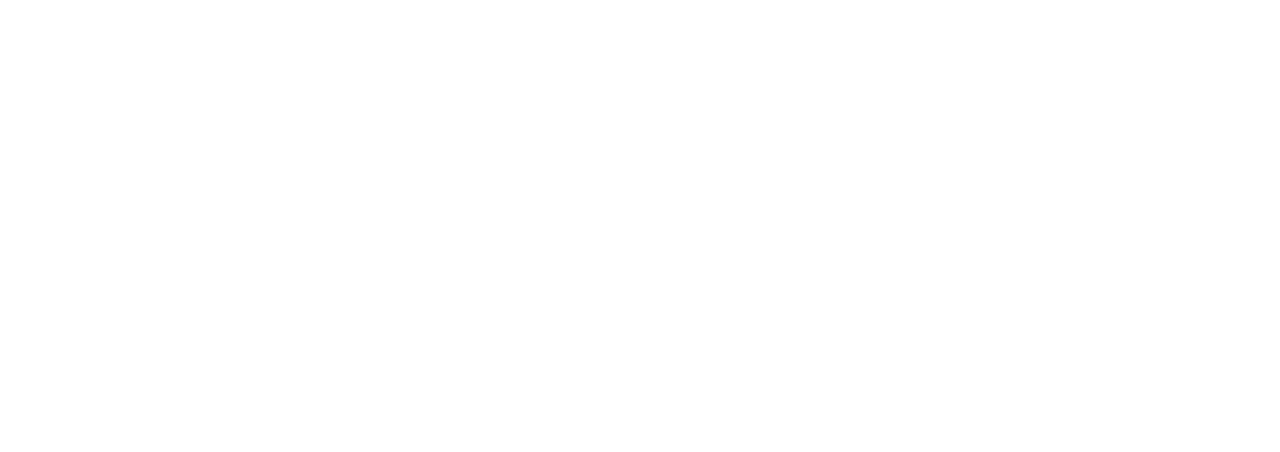
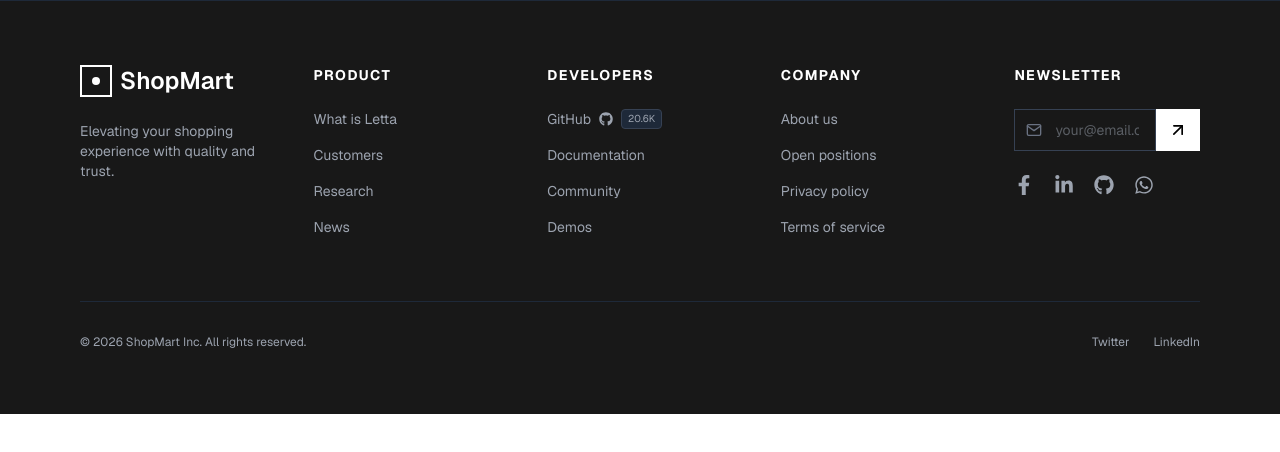
Before and after one commit to aminur-tech/shop-mart, a Next.js app: page / in a window 1280 px wide. Shown: the top 452 px of the page. Built offline with nearby package versions, Linux system fonts and the light colour scheme.

Commit message:
added footer

```diff
--- a/package.json
+++ b/package.json
@@ -11,7 +11,8 @@
   "dependencies": {
     "next": "16.1.6",
     "react": "19.2.3",
-    "react-dom": "19.2.3"
+    "react-dom": "19.2.3",
+    "react-icons": "^5.5.0"
   },
   "devDependencies": {
     "@tailwindcss/postcss": "^4",
--- a/src/component/Footer/Footer.jsx
+++ b/src/component/Footer/Footer.jsx
@@ -1,11 +1,165 @@
-import React from 'react';
+import React from "react";
+import {
+  FaFacebookF,
+  FaGithub,
+  FaLinkedinIn,
+  FaWhatsapp,
+} from "react-icons/fa";
+import { FiArrowUpRight, FiMail } from "react-icons/fi";
+// import { FaGithub, FaFacebookF, FaLinkedinIn, FaWhatsapp } from "react-icons/fa";
 
 const Footer = () => {
-    return (
-        <div>
+  return (
+    <footer className="bg-[#181818] text-[#9ca3af] py-16 px-8 md:px-20 font-sans border-t border-gray-800">
+      <div className="max-w-7xl mx-auto">
+        <div className="grid grid-cols-1 md:grid-cols-2 lg:grid-cols-5 gap-12">
+          {/* 1. Logo Section */}
+          <div className="flex flex-col gap-4 lg:col-span-1">
+            <div className="flex items-center gap-2 text-white text-2xl font-semibold">
+              <div className="w-8 h-8 border-2 border-white flex items-center justify-center">
+                <div className="w-2 h-2 bg-white rounded-full"></div>
+              </div>
+              <span>ShopMart</span>
+            </div>
+            <p className="text-sm mt-2">
+              Elevating your shopping experience with quality and trust.
+            </p>
+          </div>
 
+          {/* 2. Product Links */}
+          <div>
+            <h3 className="text-white text-sm font-bold mb-6 tracking-widest uppercase">
+              Product
+            </h3>
+            <ul className="space-y-4 text-sm">
+              <li className="hover:text-white cursor-pointer transition-colors">
+                What is Letta
+              </li>
+              <li className="hover:text-white cursor-pointer transition-colors">
+                Customers
+              </li>
+              <li className="hover:text-white cursor-pointer transition-colors">
+                Research
+              </li>
+              <li className="hover:text-white cursor-pointer transition-colors">
+                News
+              </li>
+            </ul>
+          </div>
+
+          {/* 3. Developers Links */}
+          <div>
+            <h3 className="text-white text-sm font-bold mb-6 tracking-widest uppercase">
+              Developers
+            </h3>
+            <ul className="space-y-4 text-sm">
+              <li className="flex items-center gap-2 hover:text-white cursor-pointer transition-colors">
+                GitHub <FaGithub />{" "}
+                <span className="text-[10px] bg-gray-800 px-1.5 py-0.5 rounded border border-gray-700">
+                  20.6K
+                </span>
+              </li>
+              <li className="hover:text-white cursor-pointer transition-colors">
+                Documentation
+              </li>
+              <li className="hover:text-white cursor-pointer transition-colors">
+                Community
+              </li>
+              <li className="hover:text-white cursor-pointer transition-colors">
+                Demos
+              </li>
+            </ul>
+          </div>
+
+          {/* 4. Company Links */}
+          <div>
+            <h3 className="text-white text-sm font-bold mb-6 tracking-widest uppercase">
+              Company
+            </h3>
+            <ul className="space-y-4 text-sm">
+              <li className="hover:text-white cursor-pointer transition-colors">
+                About us
+              </li>
+              <li className="hover:text-white cursor-pointer transition-colors">
+                Open positions
+              </li>
+              <li className="hover:text-white cursor-pointer transition-colors">
+                Privacy policy
+              </li>
+              <li className="hover:text-white cursor-pointer transition-colors">
+                Terms of service
+              </li>
+            </ul>
+          </div>
+
+          {/* Newsletter Section */}
+          <div className="lg:col-span-1">
+            <h3 className="text-white text-sm font-bold mb-6 tracking-widest uppercase">
+              Newsletter
+            </h3>
+            <div className="flex items-stretch mb-6">
+              {" "}
+              {/* mb-6 যোগ করেছি নিচের আইকন থেকে গ্যাপ রাখার জন্য */}
+              <div className="relative flex-grow">
+                <span className="absolute inset-y-0 left-3 flex items-center pointer-events-none">
+                  <FiMail className="text-gray-500" />
+                </span>
+                <input
+                  type="email"
+                  placeholder="your@email.com"
+                  className="bg-transparent border border-gray-700 text-sm py-2.5 pl-10 pr-4 w-full focus:outline-none focus:border-white transition-colors"
+                />
+              </div>
+              <button className="bg-white text-black px-3 hover:bg-gray-200 transition-colors flex items-center justify-center">
+                <FiArrowUpRight size={20} />
+              </button>
+            </div>
+
+            {/* Social Icons Section */}
+            <div className="flex items-center gap-5">
+              <a
+                href="#"
+                className="hover:text-white transition-colors text-xl"
+                title="Facebook"
+              >
+                <FaFacebookF />
+              </a>
+              <a
+                href="#"
+                className="hover:text-white transition-colors text-xl"
+                title="LinkedIn"
+              >
+                <FaLinkedinIn />
+              </a>
+              <a
+                href="#"
+                className="hover:text-white transition-colors text-xl"
+                title="GitHub"
+              >
+                <FaGithub />
+              </a>
+              <a
+                href="#"
+                className="hover:text-white transition-colors text-xl"
+                title="WhatsApp"
+              >
+                <FaWhatsapp />
+              </a>
+            </div>
+          </div>
         </div>
-    );
+
+        {/* Bottom Section (Optional) */}
+        <div className="mt-16 pt-8 border-t border-gray-800 text-xs flex flex-col md:flex-row justify-between items-center gap-4">
+          <p>© 2026 ShopMart Inc. All rights reserved.</p>
+          <div className="flex gap-6">
+            <span className="hover:text-white cursor-pointer">Twitter</span>
+            <span className="hover:text-white cursor-pointer">LinkedIn</span>
+          </div>
+        </div>
+      </div>
+    </footer>
+  );
 };
 
 export default Footer;
```
Also changed, not shown: 1 other file (tests, documents, lock files or other folders).
